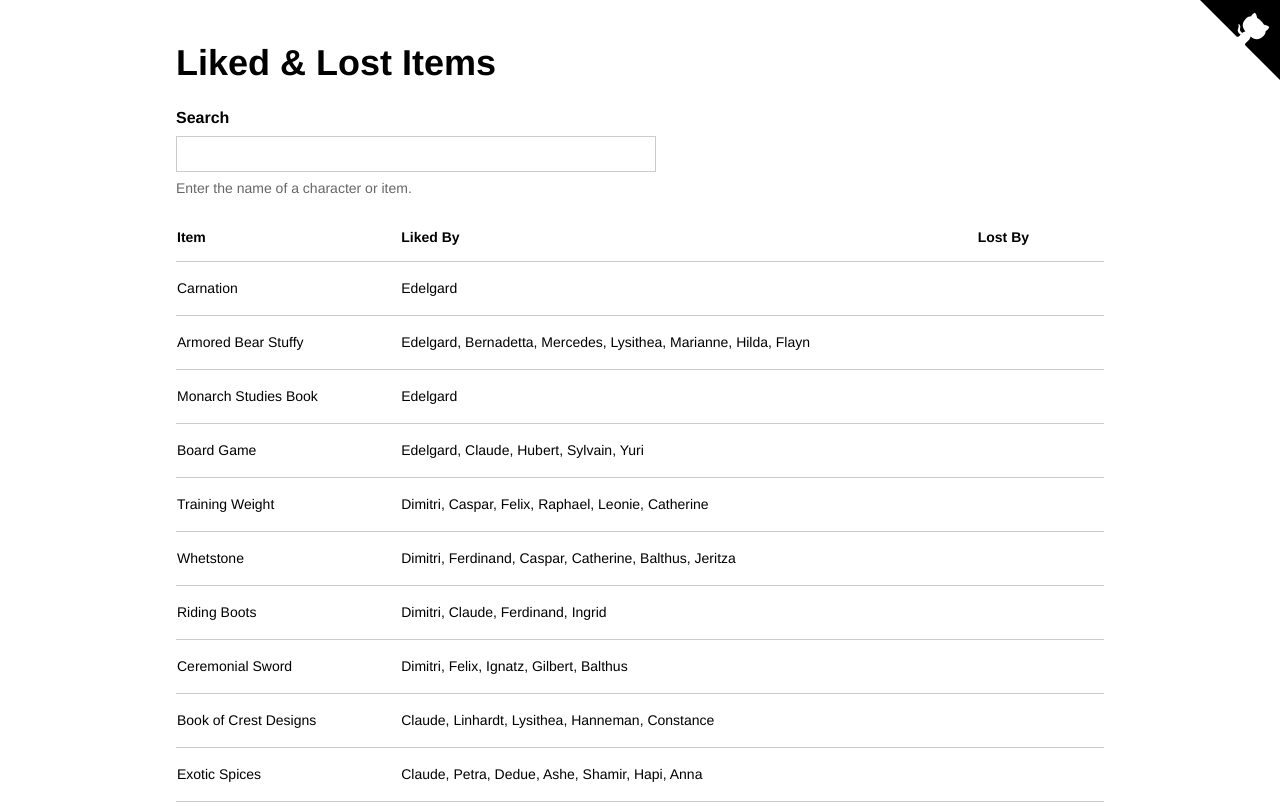
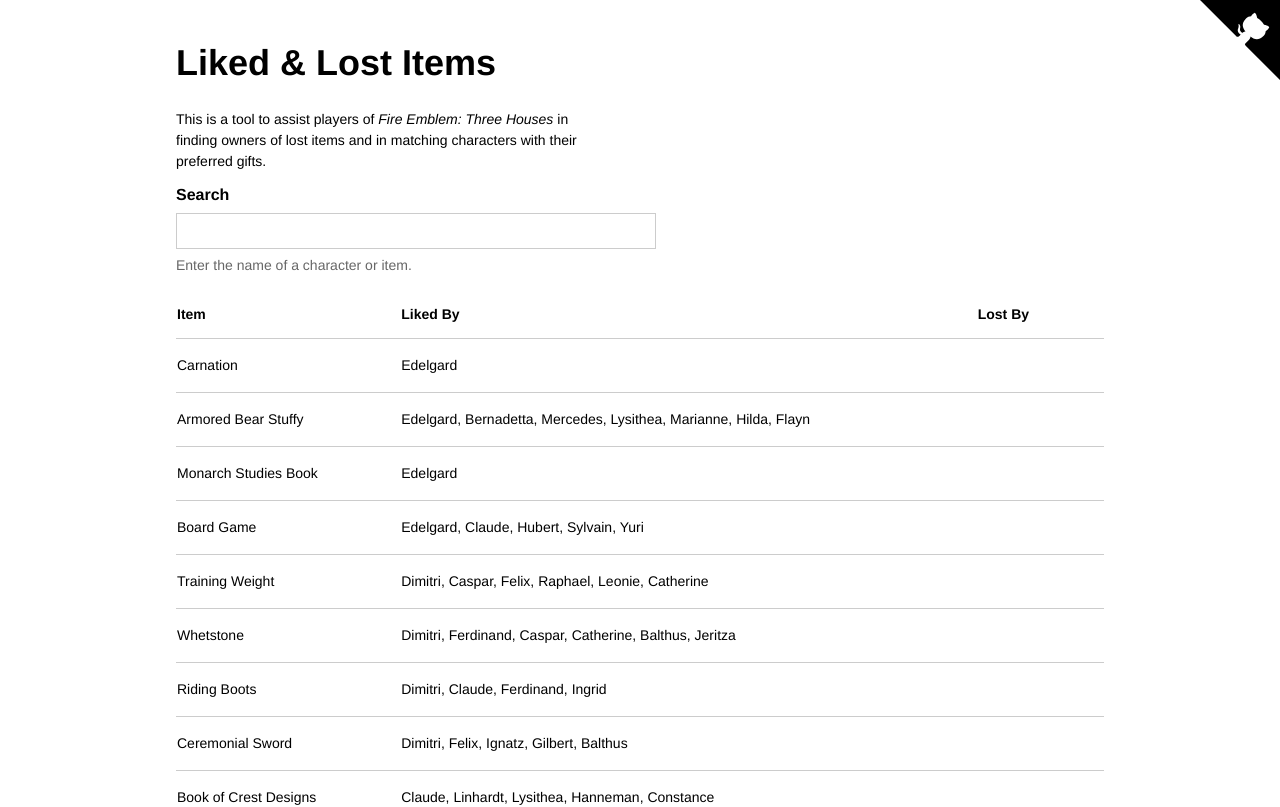
Before and after one commit to bryik/liked-and-lost, a React (Create React App) app: page / in a window 1280 px wide. Shown: the top 807 px of the page. Built offline with nearby package versions, Linux system fonts and the light colour scheme.

Commit message:
Describe what this tool is

```diff
--- a/src/App.js
+++ b/src/App.js
@@ -33,6 +33,11 @@
         style={{ margin: "0 auto", maxWidth: "960px" }}
       >
         <h1 className="f2 lh-title">Liked & Lost Items</h1>
+        <p class="f6 lh-copy measure">
+          This is a tool to assist players of{" "}
+          <span className="i">Fire Emblem: Three Houses</span> in finding owners
+          of lost items and in matching characters with their preferred gifts.
+        </p>
         <Search items={items} />
       </div>
     </>
```
